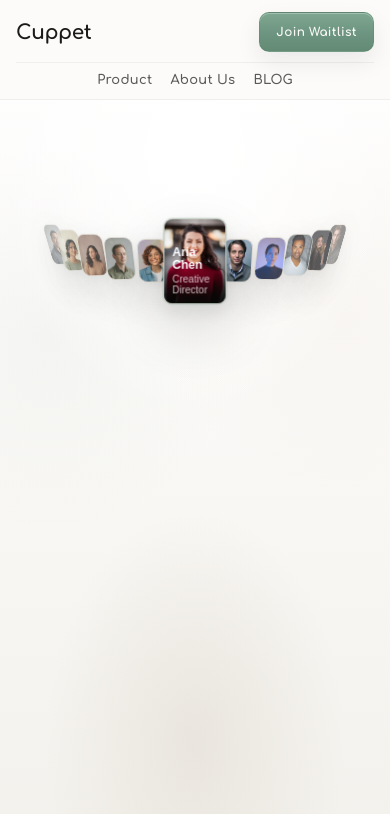
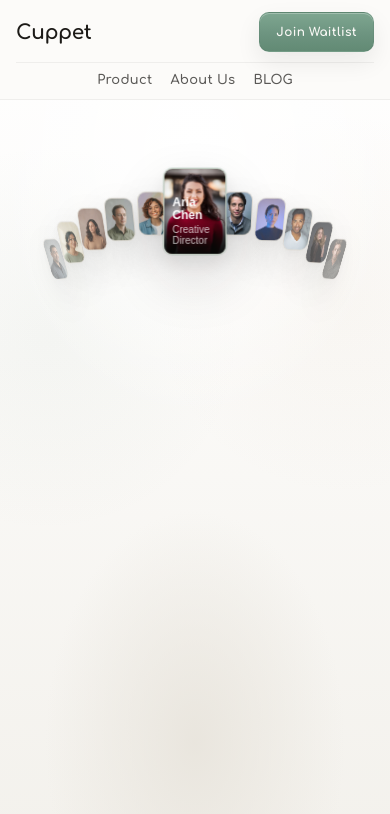
Before and after one commit to tu-tu-op/cuppet, a Next.js app: page / in a window 390 px wide. Shown: the top 814 px of the page. Built offline with nearby package versions, Linux system fonts and the light colour scheme.

Commit message:
Use a convex carousel arc and tune vertical position under the nav
Flip the path so the mid card peaks high and sides drop, then position the ring clear of the navbar.

```diff
--- a/app/ImageCarousel.tsx
+++ b/app/ImageCarousel.tsx
@@ -42,9 +42,8 @@ function orbit(offset: number, w: number, h: number, isActive: boolean) {
       : seat / VIS;
   const abs = Math.min(Math.abs(t), 1);
 
-  // Flatter front arc so L/R neighbors sit on the same path as the mid card
+  // Front arc along a shared ellipse (seat steps, not card size)
   const maxAngle = (Math.PI / 2) * 0.7;
-  // Slight ease so first L/R seats clear the large mid without floating high/out
   const spaced = Math.sign(t) * Math.pow(abs || 0, 0.9);
   const angle = spaced * maxAngle;
 
@@ -54,13 +53,13 @@ function orbit(offset: number, w: number, h: number, isActive: boolean) {
 
   // Shared ellipse for every seat (must not depend on card width)
   const rx = w * 0.42;
-  const rz = Math.min(w, h) * 0.36;
+  const rz = Math.min(w, h) * 0.34;
 
-  // Shared vertical path: gentle rise on the sides (same curve for every seat)
-  const y = h * (0.02 + abs * abs * -0.045);
+  // Convex path: mid highest, sides drop — peak kept below navbar
+  const y = h * (-0.06 + abs * abs * 0.14);
 
-  // Tip/yaw follow the same angle so cards stay tangent to the path
-  const tip = 14 + abs * 5;
+  // Tip follows the downhill slope on the sides; yaw stays tangent to the arc
+  const tip = 10 + abs * 9;
   const yaw = -angle * (180 / Math.PI);
 
   let opacity = 0.58 + (1 - abs) * 0.42;
@@ -68,6 +67,7 @@ function orbit(offset: number, w: number, h: number, isActive: boolean) {
   if (seam) opacity = 0;
 
   const x = Math.sin(angle) * rx;
+  // Mid stays forward; sides recede along the convex ribbon
   const z = Math.cos(angle) * rz - rz;
 
   return {
@@ -92,7 +92,7 @@ function introDot(seam: boolean) {
     opacity: seam ? 0 : 1,
     zIndex: seam ? 0 : 60,
     seam,
-    transform: "translate3d(-50%, calc(-50% - 10px), 0) scale(0.08)",
+    transform: "translate3d(-50%, calc(-50% - 8px), 0) scale(0.08)",
   };
 }
 
--- a/app/globals.css
+++ b/app/globals.css
@@ -135,7 +135,8 @@ button {
 }
 
 .hero {
-  padding: 8px 0 12px;
+  padding: 4px 0 10px;
+  margin-top: 0;
 }
 
 .sr-only {
@@ -154,10 +155,10 @@ button {
   position: relative;
   width: 100vw;
   max-width: 100vw;
-  height: clamp(360px, 48vw, 520px);
+  height: clamp(360px, 46vw, 520px);
   overflow: hidden;
   perspective: 1400px;
-  perspective-origin: 50% 42%;
+  perspective-origin: 50% 32%;
   touch-action: pan-y;
   user-select: none;
 }
@@ -174,7 +175,8 @@ button {
 
 .carousel-card {
   position: absolute;
-  top: 50%;
+  /* Clear of the navbar; mid card peaks above center of stage */
+  top: 43%;
   left: 50%;
   display: block;
   aspect-ratio: 5 / 7;
@@ -317,11 +319,17 @@ button {
   }
 
   .hero {
-    padding: 4px 0 8px;
+    padding: 2px 0 8px;
+    margin-top: 0;
   }
 
   .carousel-stage {
-    height: clamp(300px, 72vw, 400px);
+    height: clamp(320px, 70vw, 420px);
+    perspective-origin: 50% 30%;
+  }
+
+  .carousel-card {
+    top: 41%;
   }
 
   .carousel-card {
```
